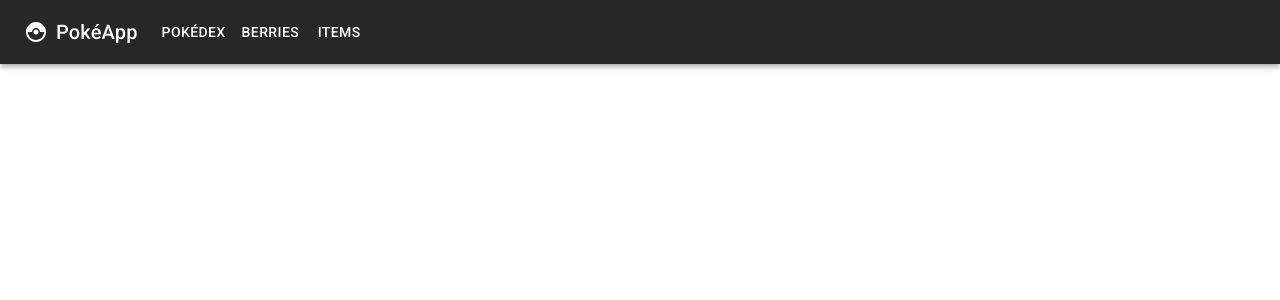
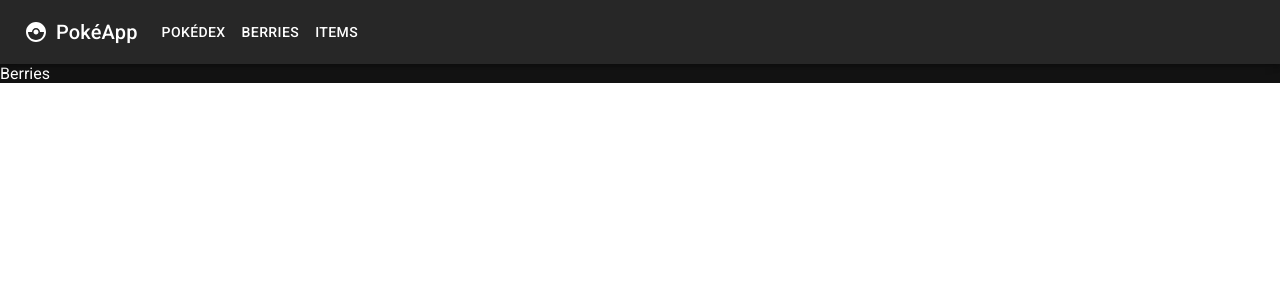
Before and after one commit to LiamYS/pokemon-app, a React (Create React App) app: page /berries in a window 1280 px wide. Shown: the top 300 px of the page. Built offline with nearby package versions, Linux system fonts and the light colour scheme.

Commit message:
Added routering to pages

```diff
--- a/public/index.html
+++ b/public/index.html
@@ -13,10 +13,15 @@
     <link rel="manifest" href="%PUBLIC_URL%/manifest.json" />
     <link rel="stylesheet" href="https://fonts.googleapis.com/css?family=Roboto:300,400,500,700&display=swap" />
     <link rel="stylesheet" href="https://fonts.googleapis.com/icon?family=Material+Icons" />
-
+    <style>
+      *{
+        font-family: "Roboto", sans-serif;
+        margin: 0;
+      }
+    </style>
     <title>Pokemon App</title>
   </head>
-  <body style="margin: 0;">
+  <body>
     <noscript>You need to enable JavaScript to run this app.</noscript>
     <div id="root"></div>
   </body>
--- a/src/App.js
+++ b/src/App.js
@@ -1,6 +1,10 @@
 import { Box, createTheme, ThemeProvider } from "@mui/material";
 import { useState } from "react";
+import { BrowserRouter as Router, Routes, Route } from "react-router-dom";
 import Header from "./layouts/Header";
+import Pokedex from "./pages/Pokedex";
+import Berries from "./pages/Berries";
+import Items from "./pages/Items";
 
 function App() {
   const [mode] = useState("dark");
@@ -10,11 +14,18 @@ function App() {
     },
   });
   return (
-    <ThemeProvider theme={darkTheme}>
-      <Box bgcolor={"background.default"} color={"text.primary"}>
-        <Header />
-      </Box>
-    </ThemeProvider>
+    <Router>
+      <ThemeProvider theme={darkTheme}>
+        <Box bgcolor={"background.default"} color={"text.primary"}>
+          <Header />
+          <Routes>
+            <Route path="/" element={<Pokedex />} />
+            <Route path="/berries" element={<Berries />} />
+            <Route path="/items" element={<Items />} />
+          </Routes>
+        </Box>
+      </ThemeProvider>
+    </Router>
   );
 }
 
--- a/src/layouts/Header.jsx
+++ b/src/layouts/Header.jsx
@@ -8,6 +8,7 @@ import {
   Typography,
 } from "@mui/material";
 import React from "react";
+import { Link } from "react-router-dom";
 
 const pages = ["PokéDex", "Berries", "Items"];
 
@@ -23,8 +24,8 @@ const Header = () => {
         <CatchingPokemon sx={{ mr: 1, alignItems: "center" }} />
         <Typography
           variant="h6"
-          component="a"
-          href="#"
+          component={Link}
+          to="/"
           sx={{
             mr: 2,
             display: { xs: "none", md: "block" },
@@ -36,14 +37,27 @@ const Header = () => {
           PokéApp
         </Typography>
         <Box sx={{ flexGrow: 1 }}>
-          {pages.map((page) => (
-            <Button
-              key={page}
-              sx={{ color: "white", display: "inline", alignItems: "center" }}
-            >
-              {page}
-            </Button>
-          ))}
+          <Button
+            component={Link}
+            to="/"
+            sx={{ color: "white", display: "inline", alignItems: "center" }}
+          >
+            PokéDex
+          </Button>
+          <Button
+            component={Link}
+            to="/berries"
+            sx={{ color: "white", display: "inline", alignItems: "center" }}
+          >
+            Berries
+          </Button>
+          <Button
+            component={Link}
+            to="/items"
+            sx={{ color: "white", display: "inline", alignItems: "center" }}
+          >
+            Items
+          </Button>
         </Box>
       </StyledToolbar>
     </AppBar>
--- /dev/null
+++ b/src/pages/Berries.js
@@ -0,0 +1,7 @@
+import React from "react";
+
+const Berries = () => {
+  return <div>Berries</div>;
+};
+
+export default Berries;
--- /dev/null
+++ b/src/pages/Items.js
@@ -0,0 +1,7 @@
+import React from "react";
+
+const Items = () => {
+  return <div>Items</div>;
+};
+
+export default Items;
--- /dev/null
+++ b/src/pages/Pokedex.js
@@ -0,0 +1,7 @@
+import React from "react";
+
+const Pokedex = () => {
+  return <div>Pokedex</div>;
+};
+
+export default Pokedex;
```
Also changed, not shown: src/pages/Test.js (deleted, +0 -7 lines).
